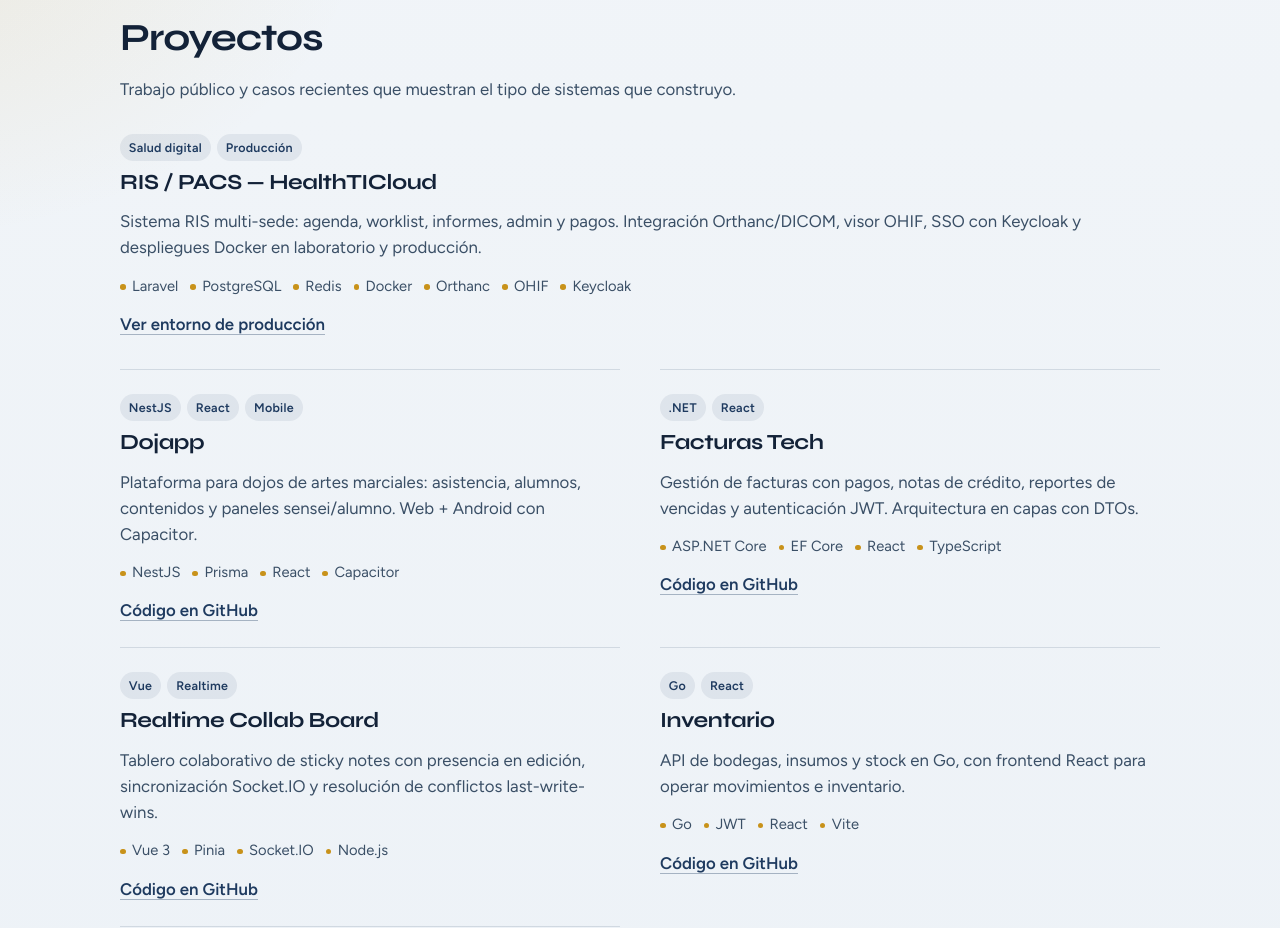
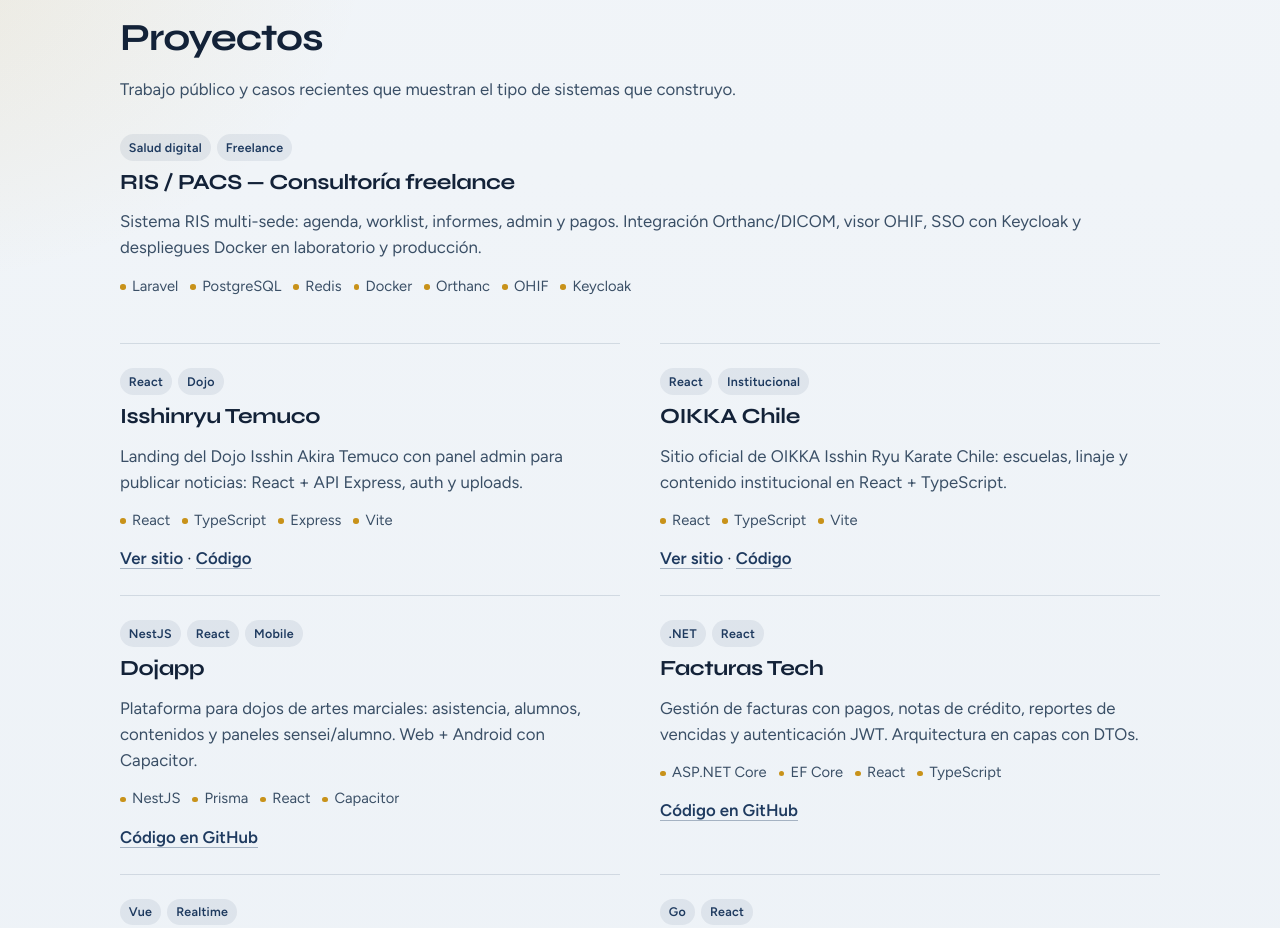
Before and after one commit to Raysus/portfolio-js, a plain HTML site: page index.html in a window 1280 px wide. Shown: the part 880-1808 px from the top of the page. Drawn offline with Linux system fonts and the light colour scheme.

Commit message:
Remove HealthTICloud branding; add Isshinryu Temuco and OIKKA Chile.

```diff
--- a/index.html
+++ b/index.html
@@ -85,9 +85,9 @@
       <article class="project featured">
         <div class="project-meta">
           <span class="tag">Salud digital</span>
-          <span class="tag">Producción</span>
+          <span class="tag">Freelance</span>
         </div>
-        <h3>RIS / PACS — HealthTICloud</h3>
+        <h3>RIS / PACS — Consultoría freelance</h3>
         <p>
           Sistema RIS multi-sede: agenda, worklist, informes, admin y pagos.
           Integración Orthanc/DICOM, visor OHIF, SSO con Keycloak y despliegues
@@ -102,10 +102,50 @@
           <li>OHIF</li>
           <li>Keycloak</li>
         </ul>
-        <a class="text-link" href="https://ris.healthticloud.cl" target="_blank" rel="noopener">Ver entorno de producción</a>
       </article>
 
       <div class="project-grid">
+        <article class="project">
+          <div class="project-meta">
+            <span class="tag">React</span>
+            <span class="tag">Dojo</span>
+          </div>
+          <h3>Isshinryu Temuco</h3>
+          <p>
+            Landing del Dojo Isshin Akira Temuco con panel admin para publicar
+            noticias: React + API Express, auth y uploads.
+          </p>
+          <ul class="stack-list">
+            <li>React</li>
+            <li>TypeScript</li>
+            <li>Express</li>
+            <li>Vite</li>
+          </ul>
+          <a class="text-link" href="https://raysus.github.io/isshinryutemuco/" target="_blank" rel="noopener">Ver sitio</a>
+          ·
+          <a class="text-link" href="https://github.com/Raysus/isshinryutemuco" target="_blank" rel="noopener">Código</a>
+        </article>
+
+        <article class="project">
+          <div class="project-meta">
+            <span class="tag">React</span>
+            <span class="tag">Institucional</span>
+          </div>
+          <h3>OIKKA Chile</h3>
+          <p>
+            Sitio oficial de OIKKA Isshin Ryu Karate Chile: escuelas, linaje y
+            contenido institucional en React + TypeScript.
+          </p>
+          <ul class="stack-list">
+            <li>React</li>
+            <li>TypeScript</li>
+            <li>Vite</li>
+          </ul>
+          <a class="text-link" href="https://raysus.github.io/oikka-chile/" target="_blank" rel="noopener">Ver sitio</a>
+          ·
+          <a class="text-link" href="https://github.com/Raysus/oikka-chile" target="_blank" rel="noopener">Código</a>
+        </article>
+
         <article class="project">
           <div class="project-meta">
             <span class="tag">NestJS</span>
@@ -213,11 +253,11 @@
         <li>
           <div class="when">Mar 2026 – Presente</div>
           <div class="what">
-            <h3>Consultor Full Stack — Salud Digital</h3>
-            <p class="org">HealthTICloud · Freelance</p>
+            <h3>Consultor Full Stack — Freelance</h3>
+            <p class="org">Salud digital (RIS/PACS) · Sitios Isshinryu / OIKKA</p>
             <p>
-              Desarrollo del RIS multi-sede, integración DICOM/Orthanc/OHIF,
-              infraestructura Docker, VPN/Tailscale y documentación operativa.
+              Desarrollo de RIS multi-sede (DICOM/Orthanc/OHIF, Docker, SSO) y
+              sitios web para Isshinryu Temuco y OIKKA Chile.
             </p>
           </div>
         </li>
```
Also changed, not shown: 1 other file.
